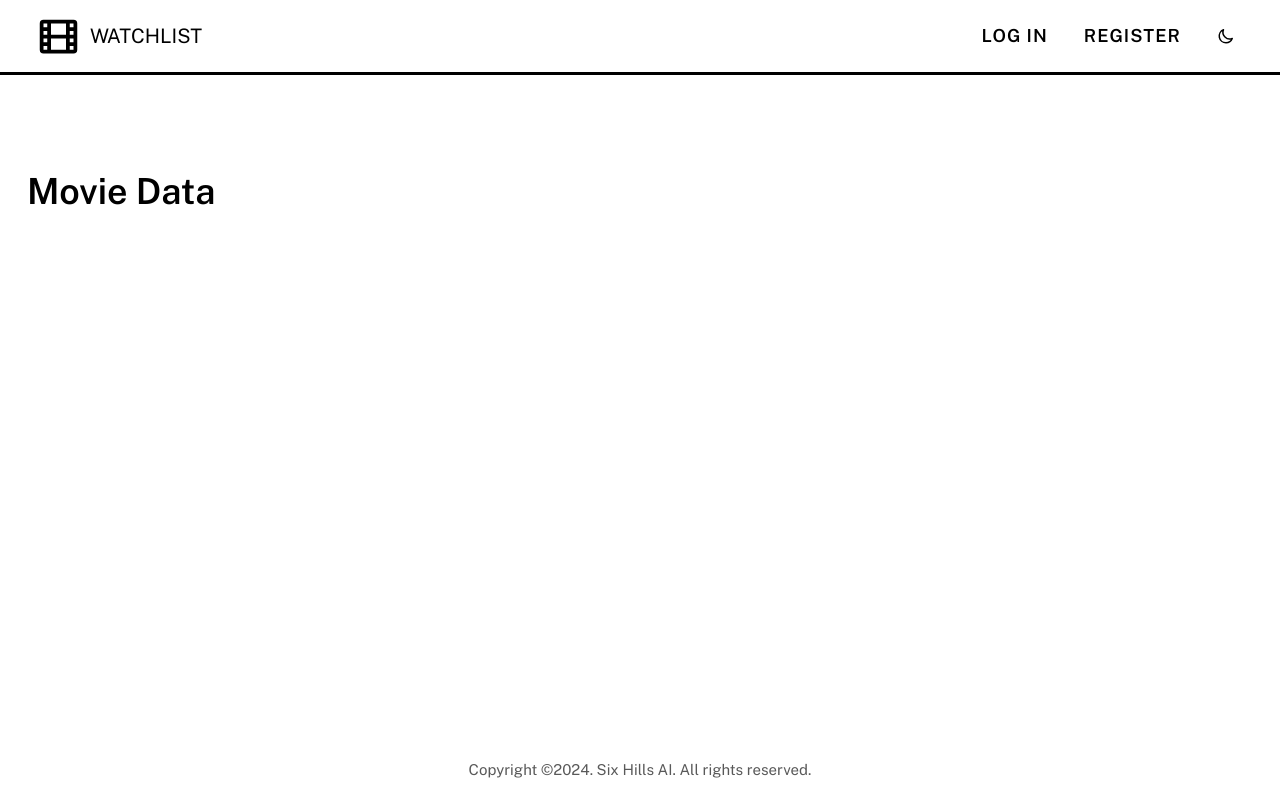
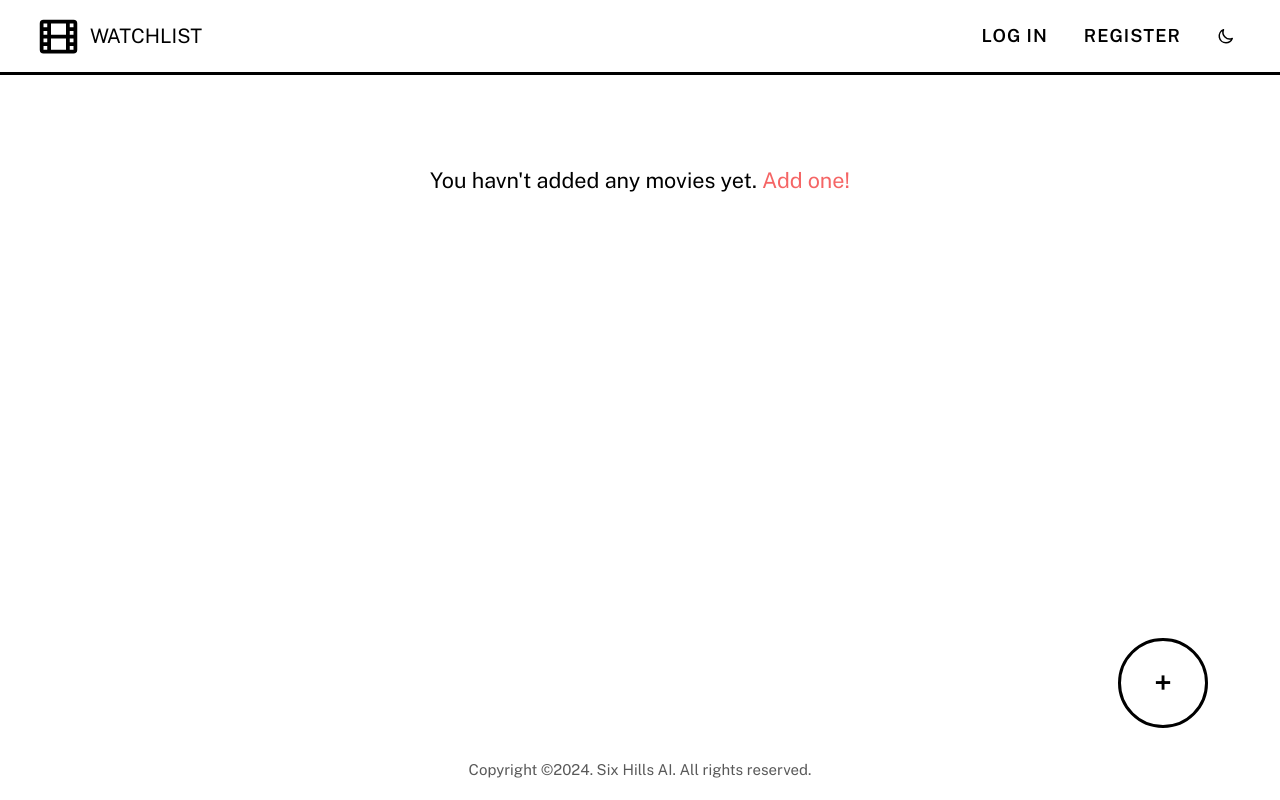
Before and after one commit to TimothyJNeale/movie-watchlist, a Flask app: page / in a window 1280 px wide. Run offline with Flask 3, Linux system fonts and the light colour scheme; data that the repository does not hold is empty.

Commit message:
Added styling to index page

```diff
--- /dev/null
+++ b/movie_library/static/css/movies.css
@@ -0,0 +1,74 @@
+.button--add {
+    display: flex;
+    position:absolute;
+    bottom: 4rem;
+    right: 2rem;
+    height: 5rem;
+    width: 5rem;
+    border: var(--border);
+    border-radius: 50%;
+    color: var(--text-dark);
+    text-decoration: none;
+    font-weight: 600;
+    font-size: 1.75rem;
+    align-items: center;
+    justify-content: center;
+}
+
+@media screen and (min-width: 50em) {
+    .button--add {
+      right: 3rem;
+    }
+  }
+
+  @media screen and (min-width: 80em) {
+    .button--add {
+      right: 4rem;
+    }
+  }
+
+  .button--add:hover {
+    color: var(--text);
+    background-color: var(--accent-colour);
+  }
+
+  .table {
+    max-width: 50rem;
+    width: 100%;
+    margin: 0 auto;
+    border-spacing: 0;
+  }
+
+  .table__cell {
+    padding: 1.25rem 1rem;
+  }
+
+  .table__cell--header {
+    text-align: left;
+    padding: 0.5rem 1rem;
+    border-bottom: var(--border);
+  }
+
+  .table__link {
+    color: inherit;
+    text-decoration: none;
+  }
+
+  .table__link:hover {
+    text-decoration: underline;
+    text-decoration-color: var(--accent-colour);
+  }
+
+  .table__movieTitle {
+    font-weight: 600;
+  }
+
+  .table__movieDirector {
+    font-size: 0.85em;
+  }
+
+  .table__empty {
+    display: block;
+    text-align: center;
+    font-size: 1.2rem;
+  }
--- a/movie_library/templates/index.html
+++ b/movie_library/templates/index.html
@@ -1,10 +1,10 @@
 {% extends "layout.html" %}
 
 {% block head_content %}
+    <link rel="stylesheet" href="{{ url_for('static', filename='css/movies.css') }}" />
 {% endblock %}
 
 {% block main_content %}
-<h1>Movie Data</h1>
     {% if movies_data %}
         <table class="table">
             <colsgroup>
@@ -30,5 +30,11 @@
                 {% endfor %}
             </tbody>
         </table>
+    {% else %}
+        <p class="table__empty">You havn't added any movies yet. <a href="{{ url_for('pages.add_movie') }}" class="link">Add one!</a></p>
     {% endif %}
+
+    <a href="{{ url_for('pages.add_movie') }}" class="button button--add">
+        <span>+</span>
+    </a>
 {% endblock %}
```
